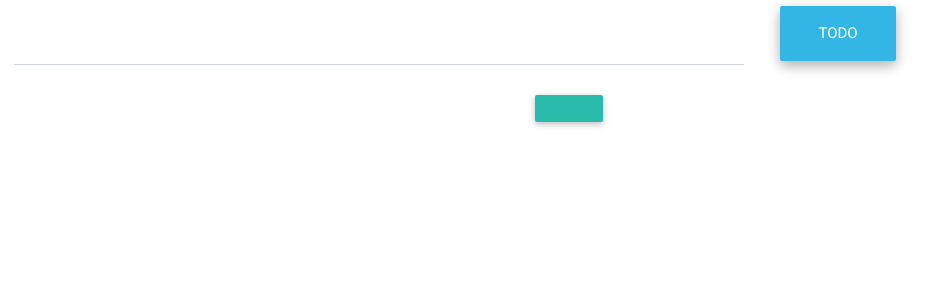
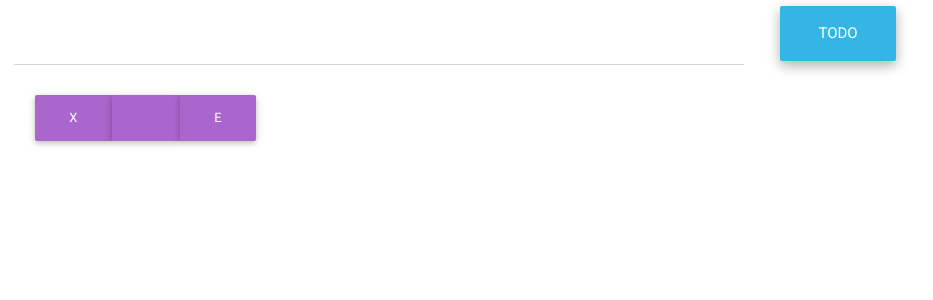
Before and after one commit to umarzahir-zz/todoapp, a React (Create React App) app in the folder client/: page / in a window 1280 px wide. Both pictures are taken after a click on the button "TODO". Shown: the top 300 px of the page, without its empty margins (71-1004 px from the left). Built offline with nearby package versions, Linux system fonts and the light colour scheme.

Commit message:
added delete and edit button to list

```diff
--- a/client/src/showTodo.js
+++ b/client/src/showTodo.js
@@ -2,13 +2,22 @@ import React, { Component } from 'react'
 import { MDBBtn } from 'mdbreact';
 
 class showTodo extends Component {
+
+    handleclick = () => {
+        console.log("delete")
+    }
     render() {
         const todoName = this.props.todos
         return (
-            <div className="container d-flex justify-content-center">
+            <div className="container ">
                 {todoName.map((todo) => {
                     return(
-                    <MDBBtn  key={todo.name} > {todo.name}</MDBBtn> )
+                        <div className="btn-group " key={todo.name}  role="group" aria-label="Basic example">
+  <button type="button" class="btn btn-secondary">X</button>
+  <button type="button" class="btn btn-secondary">{todo.name}</button>
+  <button type="button" class="btn btn-secondary">E</button>
+</div>
+                     )
                 })}
 
             </div>
--- a/client/src/todo.js
+++ b/client/src/todo.js
@@ -1,5 +1,5 @@
 import React, { Component } from 'react'
-import {MDBBtn, MDBInput,MDBCol,MDBRow} from 'mdbreact'
+import {MDBBtn, MDBInput,MDBCol,MDBRow, MDBContainer} from 'mdbreact'
 import ShowTodo from './showTodo';
 
 class todo extends Component {
@@ -16,13 +16,17 @@ class todo extends Component {
     render() {
         const {mytodos} = this.state
         return (
-            <div className="container">
+
+                <MDBContainer>
                 <MDBRow>
                <MDBCol size="8"> <MDBInput onChange={this.handleChange} ></MDBInput></MDBCol>
                <MDBCol><MDBBtn onClick={this.handleClick} color="info" size="lg">todo</MDBBtn> </MDBCol>
                 </MDBRow>
-                <ShowTodo todos={mytodos}/>
-            </div>
+                <MDBRow>
+                   <MDBCol><ShowTodo todos={mytodos}/></MDBCol>
+                    </MDBRow>
+                    </MDBContainer>
+
         )
     }
 }
```
